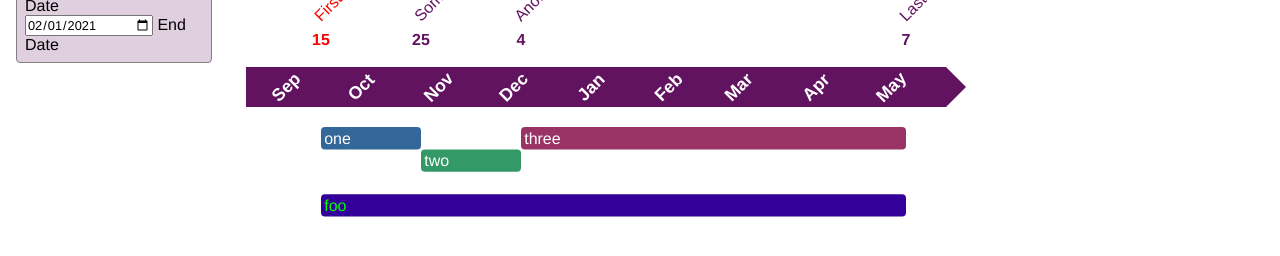
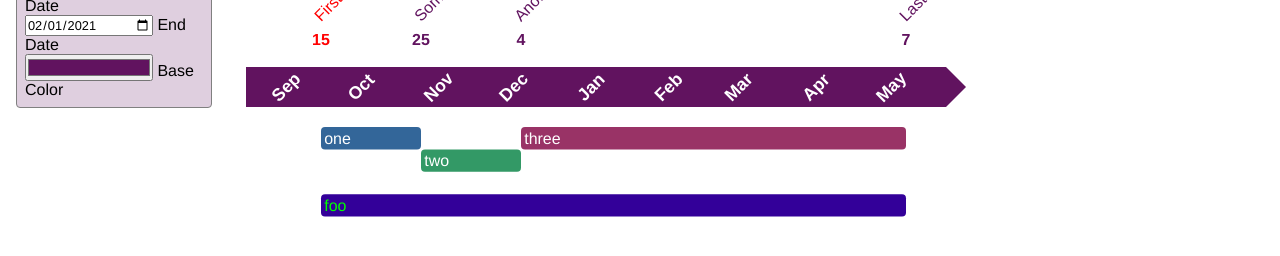
Before and after one commit to portsoc/timeline, a website: page index.html in a window 1280 px wide. Shown: the part 318-574 px from the top of the page. Drawn offline with Linux system fonts and the light colour scheme.

Commit message:
adjust bar colour

```diff
--- a/index.html
+++ b/index.html
@@ -39,7 +39,11 @@
       <input id="dateto" type="date" value="2021-02-01"></input>
       End Date
     </label>
-  </section>
+    <label>
+      <input id="basecolor" type="color" value="#61135f"></input>
+      Base Color
+    </label>
+</section>
 
 </main>
 
--- a/index.js
+++ b/index.js
@@ -9,9 +9,9 @@ window.addEventListener('load', init);
 
 function init() {
   document.querySelectorAll('[id]').forEach(e => { el[e.id] = e; });
+  document.addEventListener('input', redraw);
   el.datefrom.addEventListener('change', redraw);
   el.dateto.addEventListener('change', redraw);
-  el.daywidth.addEventListener('input', redraw);
   el.addkeydate.addEventListener('click', addKeyDate);
   el.addtask.addEventListener('click', addTask);
   redraw();
@@ -120,6 +120,7 @@ function draw(data) {
   const taskPad = UNIT * 0.2;
 
   document.documentElement.style.setProperty('--unit', UNIT + 'px');
+  document.documentElement.style.setProperty('--basecolor', el.basecolor.value);
 
   const width = days + barHeight * 10;
   const vertOffset = 300; // todo auto adjust this
--- a/style.css
+++ b/style.css
@@ -9,11 +9,11 @@
     / auto 1fr;
   --face: 'Helvetica Neue', 'sans serif';
 
-  --barcolor: var(--purple);
   --barfg: var(--bg);
   --taskbg: #61135f33;
   --unit: 24px;
-
+  --basecolor: var(--purple);
+  --barcolor: var(--basecolor);
 }
 
 @media all and (max-width: 60em) {
@@ -95,7 +95,7 @@ svg {
 }
 
 .key-date {
-  fill: var(--purple);
+  fill: var(--basecolor);
 }
 
 .key-date .date {
```
